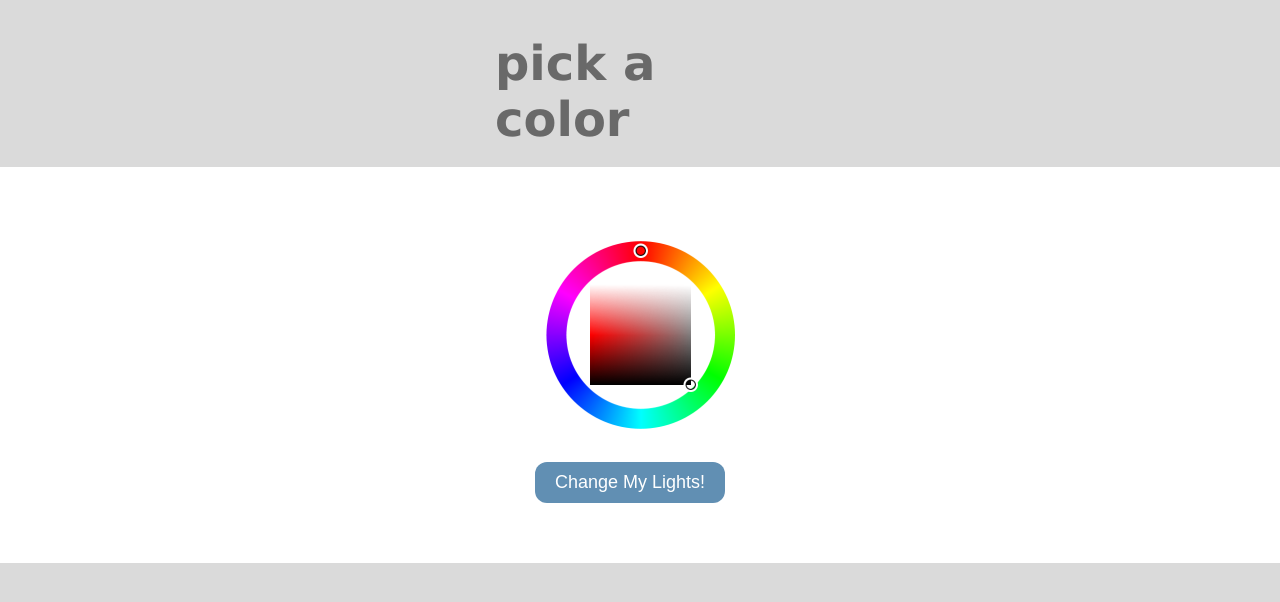
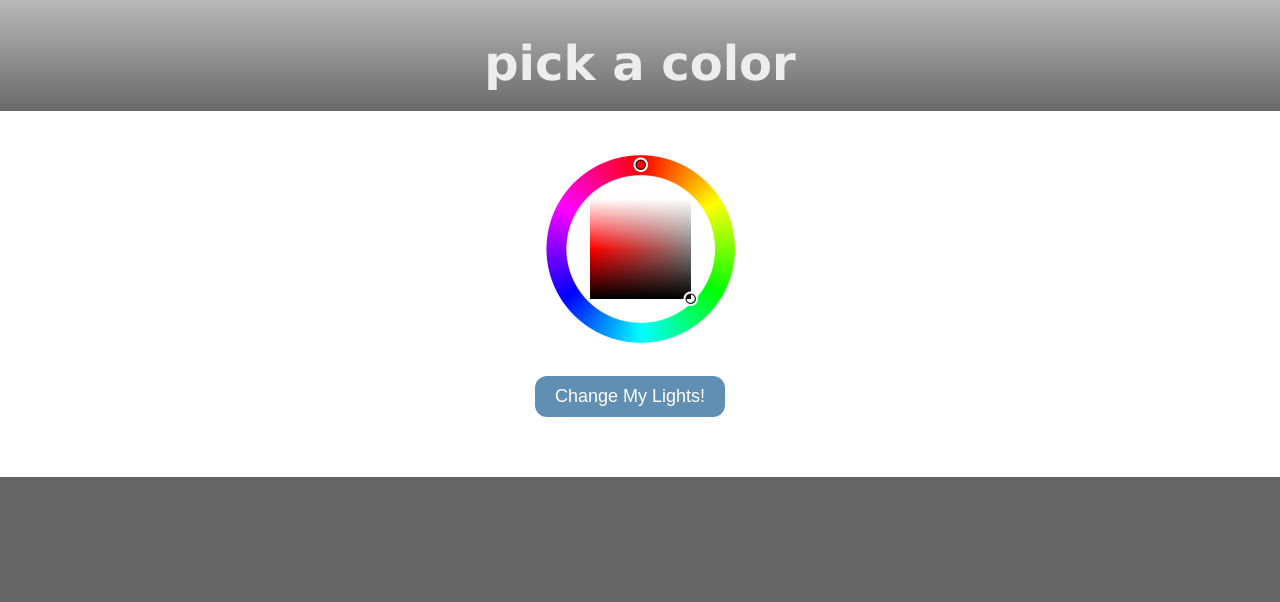
Before and after one commit to mattclyde37/home-of-color, a website: page public/index.html in a window 1280 px wide. Drawn offline with Linux system fonts and the light colour scheme.

Commit message:
Adjust colors

```diff
--- a/public/color.js
+++ b/public/color.js
@@ -5,6 +5,7 @@ $(document).ready(function(){
 
 
 function OnButtonClick(){
+    /*
 	$.ajax({
 		url: "localhost:3000/ChangeColor",
 		type: "POST",
@@ -16,4 +17,6 @@ function OnButtonClick(){
 			alert("Error");
 		}
 	});
+    */
+    alert("Hooray for Christmas!");
 }
--- a/public/index.html
+++ b/public/index.html
@@ -4,20 +4,18 @@
 
  	<link rel="stylesheet" href="farbtastic.css" type="text/css" />
  	<link rel="stylesheet" href="stylesheets/style.css" type="text/css" />
-    <meta name="viewport" content="width=200, initial-scale=1.0">
+    <meta name="viewport" content="width=350, initial-scale=1.0">
   </head>
   <body>
-  	<div style="width:290px; margin: 0 auto; padding: 0 auto; padding-top:35px; padding-bottom:20px">
+  	<div id="title">
         <h1><font size="50">pick a color</font></h1>
   	</div>
   	<div style="background-color:white; padding-top:40px; padding-bottom:50px;">
-		<div action="" id="main-form">
         <div id="picker-div" >
            <div style="width:195px" id="picker"></div>
         </div>
         <div style="margin:0 auto; margin-top:20px; width: 240px">
             <button id="color" class="default-button" >Change My Lights!</button>
-			</div>
         </div>
 	</div>
   <script type="text/javascript" src="javascripts/jquery.js"></script>
--- a/public/stylesheets/style.css
+++ b/public/stylesheets/style.css
@@ -2,7 +2,7 @@ body {
 	margin: 0px;
 	padding: 0px;
   font: 14px "Lucida Grande", Helvetica, Arial, sans-serif;
-  background-color:#dadada;
+  background-color:#656565;
 }
 
 a {
@@ -41,3 +41,36 @@ h1 {
 
 .default-button:active{
 }
+#title {
+    width:100%;
+    text-align:center;
+    margin: 0 auto;
+    padding: 0 auto;
+    padding-top:35px;
+    padding-bottom:20px;
+    /* IE10 Consumer Preview */
+background-image: -ms-linear-gradient(top, #B8B8B8 0%, #6B6A6A 100%);
+
+/* Mozilla Firefox */
+background-image: -moz-linear-gradient(top, #B8B8B8 0%, #6B6A6A 100%);
+
+/* Opera */
+background-image: -o-linear-gradient(top, #B8B8B8 0%, #6B6A6A 100%);
+
+/* Webkit (Safari/Chrome 10) */
+background-image: -webkit-gradient(linear, left top, left bottom, color-stop(0, #B8B8B8), color-stop(1, #6B6A6A));
+
+/* Webkit (Chrome 11+) */
+background-image: -webkit-linear-gradient(top, #B8B8B8 0%, #6B6A6A 100%);
+
+/* W3C Markup, IE10 Release Preview */
+background-image: linear-gradient(to bottom, #B8B8B8 0%, #6B6A6A 100%);
+}
+
+#title h1{
+    color: #ededed;
+}
+
+div {
+
+}
```
Lines whose indentation alone changed are shown as unchanged.
